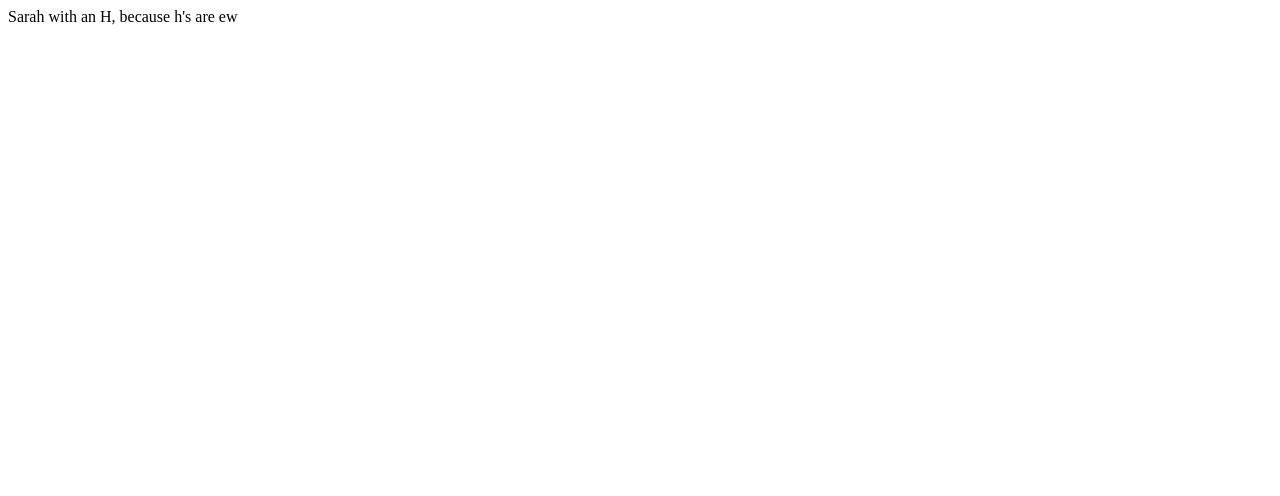
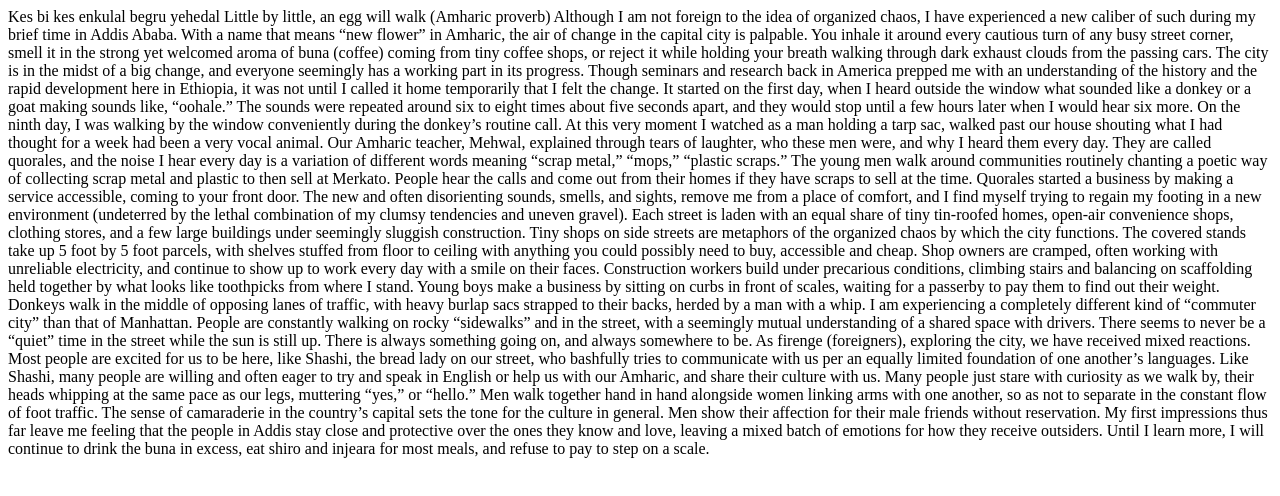
Before and after one commit to sarahnlazar/web-fundamentals, a plain HTML site: page index.html in a window 1280 px wide. Drawn offline with Linux system fonts and the light colour scheme.

Commit message:
Update index.html

```diff
--- a/index.html
+++ b/index.html
@@ -4,6 +4,19 @@
 	<title>Away With Words</title>
 </head>
 <body>
-Sarah with an H, because h's are ew
+Kes bi kes enkulal begru yehedal
+Little by little, an egg will walk
+(Amharic proverb)
+
+Although I am not foreign to the idea of organized chaos, I have experienced a new caliber of such during my brief time in Addis Ababa. With a name that means “new flower” in Amharic, the air of change in the capital city is palpable. You inhale it around every cautious turn of any busy street corner, smell it in the strong yet welcomed aroma of buna (coffee) coming from tiny coffee shops, or reject it while holding your breath walking through dark exhaust clouds from the passing cars.
+The city is in the midst of a big change, and everyone seemingly has a working part in its progress. Though seminars and research back in America prepped me with an understanding of the history and the rapid development here in Ethiopia, it was not until I called it home temporarily that I felt the change.
+	It started on the first day, when I heard outside the window what sounded like a donkey or a goat making sounds like, “oohale.” The sounds were repeated around six to eight times about five seconds apart, and they would stop until a few hours later when I would hear six more. On the ninth day, I was walking by the window conveniently during the donkey’s routine call. At this very moment I watched as a man holding a tarp sac, walked past our house shouting what I had thought for a week had been a very vocal animal. Our Amharic teacher, Mehwal, explained through tears of laughter, who these men were, and why I heard them every day. They are called quorales, and the noise I hear every day is a variation of different words meaning “scrap metal,” “mops,” “plastic scraps.” The young men walk around communities routinely chanting a poetic way of collecting scrap metal and plastic to then sell at Merkato. People hear the calls and come out from their homes if they have scraps to sell at the time. Quorales started a business by making a service accessible, coming to your front door.
+	The new and often disorienting sounds, smells, and sights, remove me from a place of comfort, and I find myself trying to regain my footing in a new environment (undeterred by the lethal combination of my clumsy tendencies and uneven gravel).
+Each street is laden with an equal share of tiny tin-roofed homes, open-air convenience shops, clothing stores, and a few large buildings under seemingly sluggish construction. Tiny shops on side streets are metaphors of the organized chaos by which the city functions. The covered stands take up 5 foot by 5 foot parcels, with shelves stuffed from floor to ceiling with anything you could possibly need to buy, accessible and cheap.  Shop owners are cramped, often working with unreliable electricity, and continue to show up to work every day with a smile on their faces.
+Construction workers build under precarious conditions, climbing stairs and balancing on scaffolding held together by what looks like toothpicks from where I stand. Young boys make a business by sitting on curbs in front of scales, waiting for a passerby to pay them to find out their weight. Donkeys walk in the middle of opposing lanes of traffic, with heavy burlap sacs strapped to their backs, herded by a man with a whip.
+I am experiencing a completely different kind of “commuter city” than that of Manhattan.  People are constantly walking on rocky “sidewalks” and in the street, with a seemingly mutual understanding of a shared space with drivers. There seems to never be a “quiet” time in the street while the sun is still up.
+There is always something going on, and always somewhere to be. As firenge (foreigners), exploring the city, we have received mixed reactions. Most people are excited for us to be here, like Shashi, the bread lady on our street, who bashfully tries to communicate with us per an equally limited foundation of one another’s languages. Like Shashi, many people are willing and often eager to try and speak in English or help us with our Amharic, and share their culture with us. Many people just stare with curiosity as we walk by, their heads whipping at the same pace as our legs, muttering “yes,” or “hello.”
+Men walk together hand in hand alongside women linking arms with one another, so as not to separate in the constant flow of foot traffic. The sense of camaraderie in the country’s capital sets the tone for the culture in general. Men show their affection for their male friends without reservation. My first impressions thus far leave me feeling that the people in Addis stay close and protective over the ones they know and love, leaving a mixed batch of emotions for how they receive outsiders. Until I learn more, I will continue to drink the buna in excess, eat shiro and injeara for most meals, and refuse to pay to step on a scale.
+
 </body>
 </html>
```
